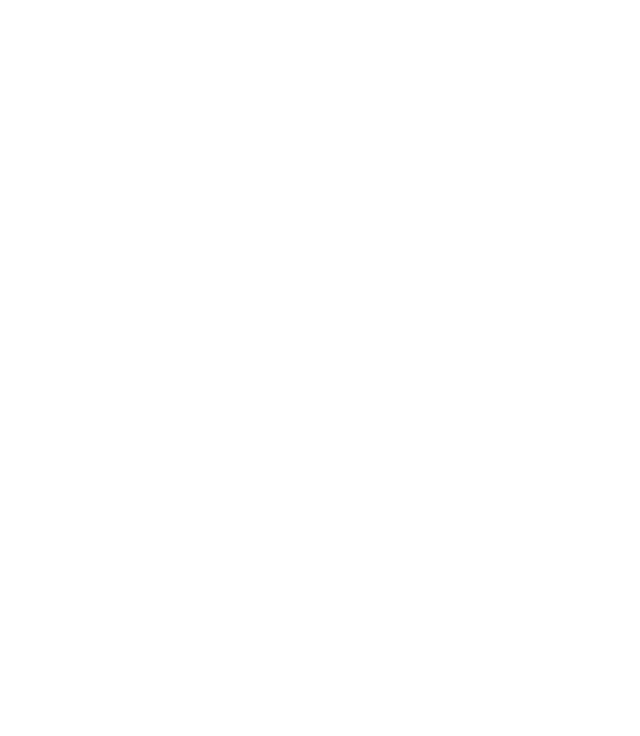
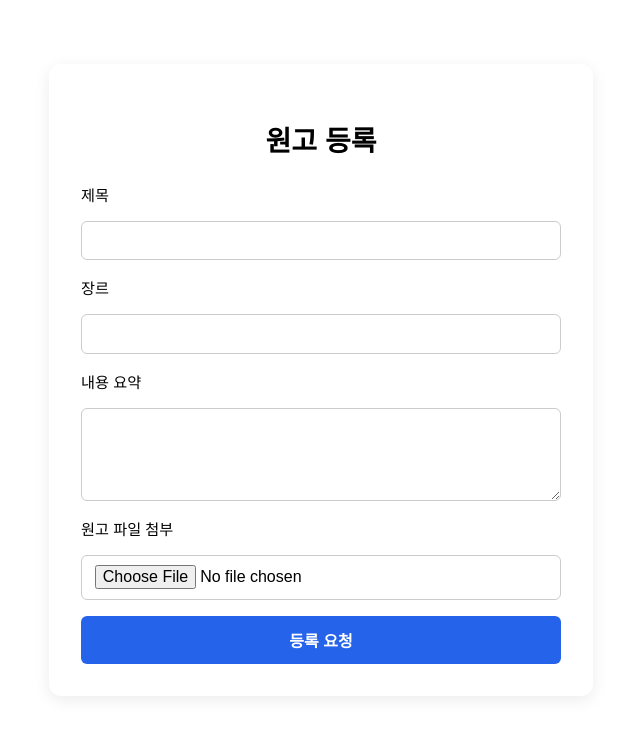
Before and after one commit to rngusrb/5th_miniproject, a React (Vite) app in the folder frontend/: page /author/manuscript in a window 1280 px wide. Before the commit this address had no page. Shown: the top 736 px of the page, without its empty margins (319-959 px from the left). Built offline with nearby package versions, Linux system fonts and the light colour scheme.

Commit message:
작가 등록, 원고 등록

```diff
--- a/frontend/src/components/card/BookCard.jsx
+++ b/frontend/src/components/card/BookCard.jsx
@@ -8,7 +8,7 @@ export default function BookCard({ book, showSubscribe = true }) {
         {showSubscribe && <button>구독</button>}
         <button>열람</button>
       </div>
-      <div className="book-meta">❤️ {book.likes} 👁 {book.views}</div>
+      <div className="book-meta">❤️ {book.likes} ☆ {book.subscribes}</div>
     </div>
   );
 }
--- a/frontend/src/pages/Author/AuthorMainPage.jsx
+++ b/frontend/src/pages/Author/AuthorMainPage.jsx
@@ -8,14 +8,14 @@ const dummyBooks = [
     id: 1,
     title: "작가의 첫 번째 책",
     likes: 30,
-    saves: 22,
+    subscribes: 22,
     imageUrl: "https://via.placeholder.com/150",
   },
   {
     id: 2,
     title: "후속작: 깊은 이야기",
     likes: 12,
-    saves: 6,
+    subscribes: 6,
     imageUrl: "https://via.placeholder.com/150",
   },
 ];
--- /dev/null
+++ b/frontend/src/pages/Author/AuthorRegister.css
@@ -0,0 +1,56 @@
+.author-register-container {
+  max-width: 480px;
+  margin: 4rem auto;
+  padding: 2rem;
+  border-radius: 12px;
+  background-color: #fff;
+  box-shadow: 0 4px 16px rgba(0, 0, 0, 0.08);
+}
+
+.author-register-title {
+  font-size: 1.75rem;
+  margin-bottom: 1.5rem;
+  font-weight: 600;
+  text-align: center;
+}
+
+.author-register-form {
+  display: flex;
+  flex-direction: column;
+  gap: 1rem;
+}
+
+.author-register-label {
+  font-size: 0.95rem;
+  font-weight: 500;
+  margin-bottom: 0.25rem;
+}
+
+.author-register-input,
+.author-register-textarea {
+  padding: 0.6rem 0.8rem;
+  font-size: 1rem;
+  border-radius: 6px;
+  border: 1px solid #ccc;
+  outline-color: #5a67d8;
+}
+
+.author-register-textarea {
+  resize: vertical;
+}
+
+.author-register-button {
+  padding: 0.75rem;
+  background-color: #5a67d8;
+  color: #fff;
+  font-weight: 600;
+  font-size: 1rem;
+  border-radius: 6px;
+  border: none;
+  cursor: pointer;
+  transition: background-color 0.2s ease-in-out;
+}
+
+.author-register-button:hover {
+  background-color: #434190;
+}
--- /dev/null
+++ b/frontend/src/pages/Author/AuthorRegister.jsx
@@ -0,0 +1,64 @@
+import React, { useState } from 'react';
+import './AuthorRegister.css';
+
+const AuthorRegister = () => {
+  const [form, setForm] = useState({
+    name: '',
+    bio: '',
+    email: '',
+  });
+
+  const handleChange = (e) => {
+    const { name, value } = e.target;
+    setForm((prev) => ({ ...prev, [name]: value }));
+  };
+
+  const handleSubmit = (e) => {
+    e.preventDefault();
+    console.log('작가 등록 정보:', form);
+    alert('작가 등록 요청이 제출되었습니다.');
+  };
+
+  return (
+    <div className="author-register-container">
+      <h2 className="author-register-title">작가 등록</h2>
+      <form className="author-register-form" onSubmit={handleSubmit}>
+        <label className="author-register-label">이름</label>
+        <input
+          type="text"
+          name="name"
+          value={form.name}
+          onChange={handleChange}
+          className="author-register-input"
+          required
+        />
+
+        <label className="author-register-label">이메일</label>
+        <input
+          type="email"
+          name="email"
+          value={form.email}
+          onChange={handleChange}
+          className="author-register-input"
+          required
+        />
+
+        <label className="author-register-label">자기소개</label>
+        <textarea
+          name="bio"
+          value={form.bio}
+          onChange={handleChange}
+          className="author-register-textarea"
+          rows="4"
+          required
+        />
+
+        <button type="submit" className="author-register-button">
+          등록 요청
+        </button>
+      </form>
+    </div>
+  );
+};
+
+export default AuthorRegister;
--- /dev/null
+++ b/frontend/src/pages/Author/ManuscriptRegister.css
@@ -0,0 +1,56 @@
+.manuscript-container {
+  max-width: 480px;
+  margin: 4rem auto;
+  padding: 2rem;
+  border-radius: 12px;
+  background-color: #fff;
+  box-shadow: 0 4px 16px rgba(0, 0, 0, 0.08);
+  font-family: 'Pretendard', sans-serif;
+}
+
+.manuscript-title {
+  font-size: 1.75rem;
+  margin-bottom: 1.5rem;
+  font-weight: 600;
+  text-align: center;
+}
+
+.manuscript-form {
+  display: flex;
+  flex-direction: column;
+  gap: 1rem;
+}
+
+.manuscript-form label {
+  font-size: 0.95rem;
+  font-weight: 500;
+}
+
+.manuscript-form input,
+.manuscript-form textarea {
+  padding: 0.6rem 0.8rem;
+  font-size: 1rem;
+  border-radius: 6px;
+  border: 1px solid #ccc;
+  outline-color: #5a67d8;
+}
+
+.manuscript-form textarea {
+  resize: vertical;
+}
+
+.manuscript-form button {
+  padding: 0.75rem;
+  background-color: #2563eb;
+  color: #fff;
+  font-weight: 600;
+  font-size: 1rem;
+  border-radius: 6px;
+  border: none;
+  cursor: pointer;
+  transition: background-color 0.2s ease-in-out;
+}
+
+.manuscript-form button:hover {
+  background-color: #1e40af;
+}
--- /dev/null
+++ b/frontend/src/pages/Author/ManuscriptRegister.jsx
@@ -0,0 +1,81 @@
+import React, { useState } from 'react';
+import './ManuscriptRegister.css';
+
+const ManuscriptRegister = () => {
+  const [form, setForm] = useState({
+    title: '',
+    description: '',
+    genre: '',
+    file: null,
+  });
+
+  const handleChange = (e) => {
+    const { name, value } = e.target;
+    setForm((prev) => ({ ...prev, [name]: value }));
+  };
+
+  const handleFileChange = (e) => {
+    setForm((prev) => ({ ...prev, file: e.target.files[0] }));
+  };
+
+  const handleSubmit = (e) => {
+    e.preventDefault();
+
+    const formData = new FormData();
+    formData.append('title', form.title);
+    formData.append('genre', form.genre);
+    formData.append('description', form.description);
+    formData.append('file', form.file);
+
+    // 서버에 전송하는 로직 (예: axios 사용)
+    console.log('폼 제출:', form);
+    alert('원고 등록이 완료되었습니다!');
+  };
+
+  return (
+    <div className="manuscript-container">
+      <h2 className="manuscript-title">원고 등록</h2>
+      <form className="manuscript-form" onSubmit={handleSubmit}>
+        <label>제목</label>
+        <input
+          type="text"
+          name="title"
+          value={form.title}
+          onChange={handleChange}
+          required
+        />
+
+        <label>장르</label>
+        <input
+          type="text"
+          name="genre"
+          value={form.genre}
+          onChange={handleChange}
+          required
+        />
+
+        <label>내용 요약</label>
+        <textarea
+          name="description"
+          value={form.description}
+          onChange={handleChange}
+          rows="4"
+          required
+        />
+
+        <label>원고 파일 첨부</label>
+        <input
+          type="file"
+          name="file"
+          accept=".pdf,.doc,.docx,.txt"
+          onChange={handleFileChange}
+          required
+        />
+
+        <button type="submit">등록 요청</button>
+      </form>
+    </div>
+  );
+};
+
+export default ManuscriptRegister;
--- a/frontend/src/pages/User/UserMainPage.jsx
+++ b/frontend/src/pages/User/UserMainPage.jsx
@@ -7,15 +7,15 @@ export default function UserMainPage() {
   const [showMyPage, setShowMyPage] = useState(false);
 
   const bestsellers = [
-    { id: 1, title: "책 1", likes: 370, views: 82 },
-    { id: 2, title: "책 2", likes: 350, views: 70 },
-    { id: 3, title: "책 3", likes: 320, views: 60 }
+    { id: 1, title: "책 1", likes: 370, subscribes: 82 },
+    { id: 2, title: "책 2", likes: 350, subscribes: 70 },
+    { id: 3, title: "책 3", likes: 320, subscribes: 60 }
   ];
 
   const categories = {
-    "소설": [{ id: 4, title: "소설책", likes: 370, views: 82 }],
-    "판타지": [{ id: 5, title: "판타지책", likes: 370, views: 82 }],
-    "경제": [{ id: 6, title: "경제책", likes: 370, views: 82 }]
+    "소설": [{ id: 4, title: "소설책", likes: 370, subscribes: 82 }],
+    "판타지": [{ id: 5, title: "판타지책", likes: 370, subscribes: 82 }],
+    "경제": [{ id: 6, title: "경제책", likes: 370, subscribes: 82 }]
   };
 
   return (
--- a/frontend/src/routes/index.jsx
+++ b/frontend/src/routes/index.jsx
@@ -14,6 +14,8 @@ import BookDetailPage from '../pages/User/BookDetailPage';
 
 // Author
 import AuthorMainPage from '../pages/Author/AuthorMainPage';
+import AuthorRegister from '../pages/Author/AuthorRegister';
+import ManuscriptRegister from '../pages/Author/ManuscriptRegister';
 
 // Admin
 import AdminMainPage from '../pages/Admin/AdminMainPage';
@@ -41,6 +43,8 @@ export default function AppRoutes() {
 
       {/* 작가 페이지 */}
       <Route path="/main/author" element={<AuthorMainPage />} />
+      <Route path="/author/register" element={<AuthorRegister />} />
+      <Route path="/author/manuscript" element={<ManuscriptRegister />} />
 
       {/* 관리자 페이지 */}
       <Route path="/admin" element={<AdminMainPage />} />
```
